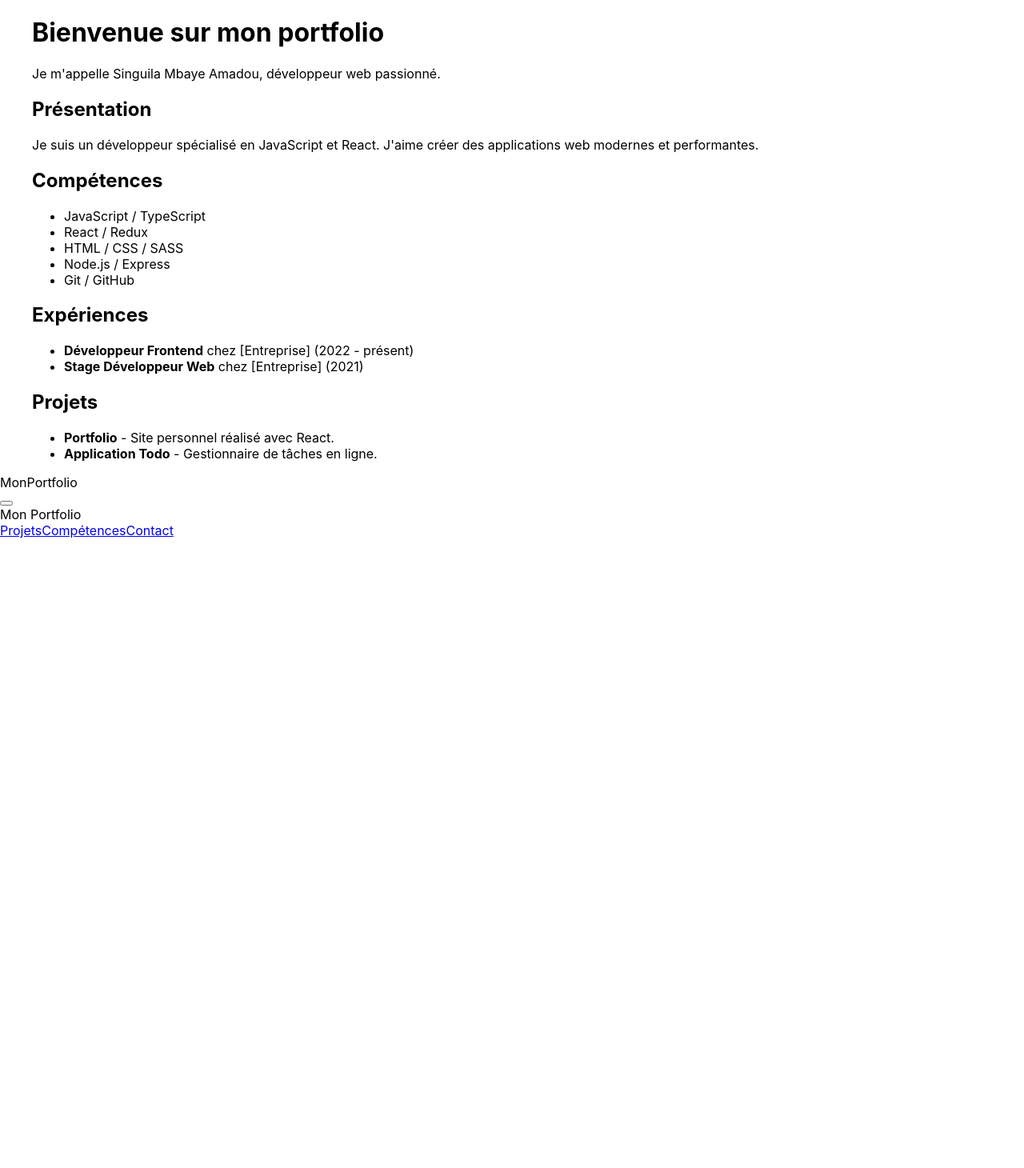
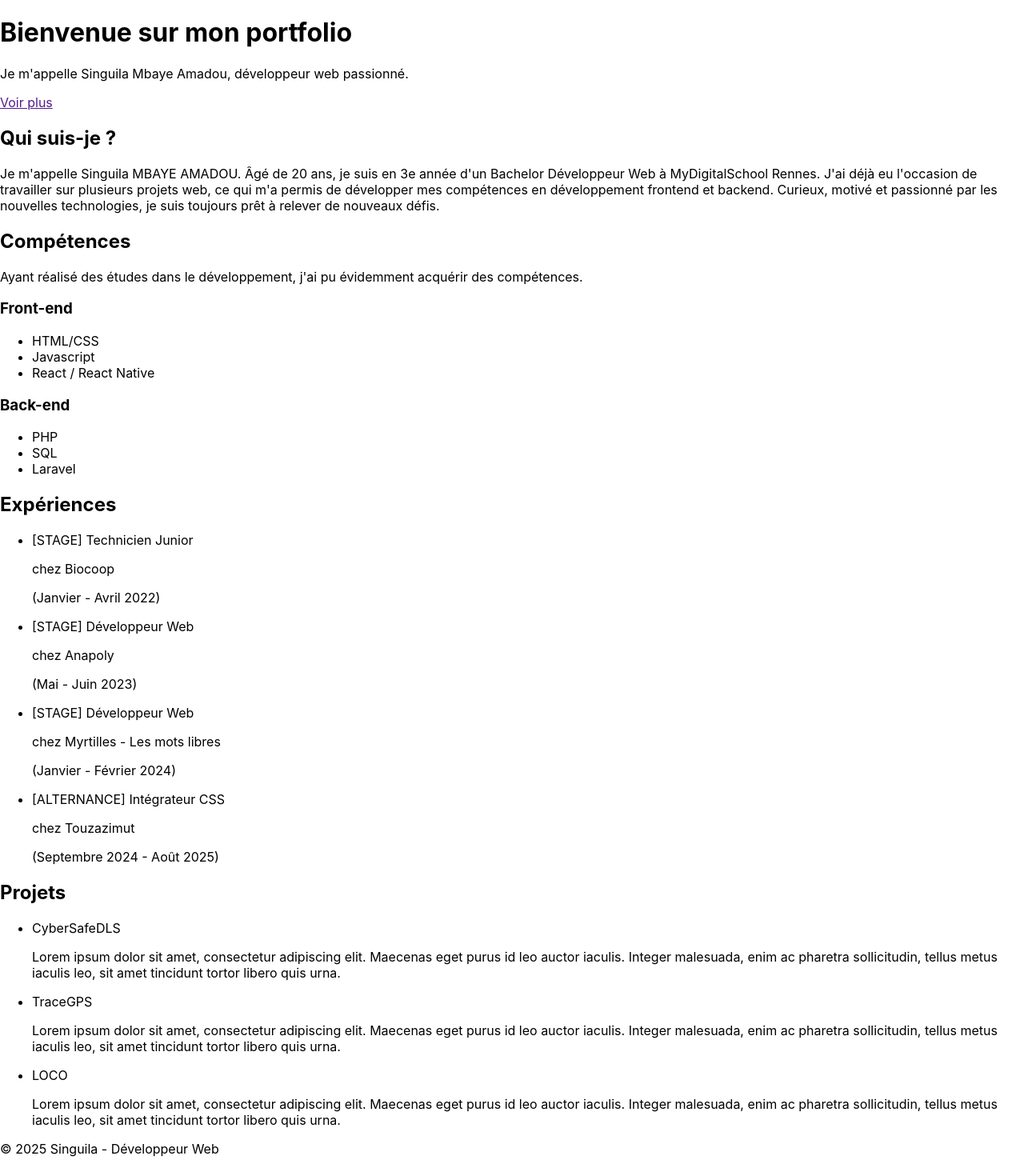
Before and after one commit to Singuila01/portfolio, a React (Create React App) app: page / in a window 1280 px wide. Shown: the top 1460 px of the page at 80% size. Before the commit the page ends 800 px from the top, so only its background shows below. Built offline with nearby package versions, Linux system fonts and the light colour scheme.

Commit message:
Modif du CSS

```diff
--- a/src/pages/Accueil.js
+++ b/src/pages/Accueil.js
@@ -1,56 +1,93 @@
 import React from 'react';
+import Footer from '../Footer'
 import '../styles.css'
 
 const Accueil = () => (
-    <div className='container'>
+    <div className='section'>
+        <div className='content-header'>
             <header>
                 <h1>Bienvenue sur mon portfolio</h1>
                 <p>Je m'appelle Singuila Mbaye Amadou, développeur web passionné.</p>
+                <a href='' className='button'>Voir plus</a>
             </header>
-
+        </div>
+        <div className='main'>
+            <div className='profile image before'>
                 <div>
-            <div>
-                <h2>Présentation</h2>
+                    <h2>Qui suis-je ?</h2>
                     <p>
-                    Je suis un développeur spécialisé en JavaScript et React. J'aime créer des applications web modernes et performantes.
+                        Je m'appelle <span>Singuila MBAYE AMADOU</span>. Âgé de 20 ans, je suis en 3e année d'un Bachelor Développeur Web à MyDigitalSchool Rennes. J'ai déjà eu l'occasion de travailler sur plusieurs projets web, ce qui m'a permis de développer mes compétences en développement frontend et backend. Curieux, motivé et passionné par les nouvelles technologies, je suis toujours prêt à relever de nouveaux défis.
                     </p>
                 </div>
-
+            </div>
+            <div id="skills" className='skills color before'>
+                <h2>Compétences</h2>
+                <p>Ayant réalisé des études dans le développement, j'ai pu évidemment acquérir des compétences.</p>
+                <div className='under-skills'>
                     <div>
-                <h2>Compétences</h2>
+                        <h3>Front-end</h3>
                         <ul>
-                    <li>JavaScript / TypeScript</li>
-                    <li>React / Redux</li>
-                    <li>HTML / CSS / SASS</li>
-                    <li>Node.js / Express</li>
-                    <li>Git / GitHub</li>
+                            <li>HTML/CSS</li>
+                            <li>Javascript</li>
+                            <li>React / React Native</li>
                         </ul>
                     </div>
+                    <div>
+                        <h3>Back-end</h3>
+                        <ul>
+                            <li>PHP</li>
+                            <li>SQL</li>
+                            <li>Laravel</li>
+                        </ul>
+                    </div>
+                </div>
+            </div>
 
-            <div>
+            <div id="experiences" className='experience color before'>
                 <h2>Expériences</h2>
                 <ul>
                     <li>
-                        <strong>Développeur Frontend</strong> chez [Entreprise] (2022 - présent)
+                        <p><span>[STAGE] Technicien Junior</span></p>
+                        <p>chez <span>Biocoop</span></p>
+                        <p>(Janvier - Avril 2022)</p>
                     </li>
                     <li>
-                        <strong>Stage Développeur Web</strong> chez [Entreprise] (2021)
+                        <p><span>[STAGE] Développeur Web</span></p>
+                        <p>chez <span>Anapoly</span></p>
+                        <p>(Mai - Juin 2023)</p>
+                    </li>
+                    <li>
+                        <p><span>[STAGE] Développeur Web</span></p>
+                        <p>chez <span>Myrtilles - Les mots libres</span></p>
+                        <p>(Janvier - Février 2024)</p>
+                    </li>
+                    <li>
+                        <p><span>[ALTERNANCE] Intégrateur CSS</span></p>
+                        <p>chez <span>Touzazimut</span></p>
+                        <p>(Septembre 2024 - Août 2025)</p>
                     </li>
                 </ul>
             </div>
 
-            <div>
+            <div id className='projects color before'>
                 <h2>Projets</h2>
                 <ul>
                     <li>
-                        <strong>Portfolio</strong> - Site personnel réalisé avec React.
+                        <p><span>CyberSafeDLS</span></p>
+                        <p>Lorem ipsum dolor sit amet, consectetur adipiscing elit. Maecenas eget purus id leo auctor iaculis. Integer malesuada, enim ac pharetra sollicitudin, tellus metus iaculis leo, sit amet tincidunt tortor libero quis urna.</p>
                     </li>
                     <li>
-                        <strong>Application Todo</strong> - Gestionnaire de tâches en ligne.
+                        <p><span>TraceGPS</span></p>
+                        <p>Lorem ipsum dolor sit amet, consectetur adipiscing elit. Maecenas eget purus id leo auctor iaculis. Integer malesuada, enim ac pharetra sollicitudin, tellus metus iaculis leo, sit amet tincidunt tortor libero quis urna.</p>
+                    </li>
+                    <li>
+                        <p><span>LOCO</span></p>
+                        <p>Lorem ipsum dolor sit amet, consectetur adipiscing elit. Maecenas eget purus id leo auctor iaculis. Integer malesuada, enim ac pharetra sollicitudin, tellus metus iaculis leo, sit amet tincidunt tortor libero quis urna.</p>
                     </li>
                 </ul>
             </div>
 
+            <Footer />
         </div>
     </div>
 );
```
Lines whose indentation alone changed are shown as unchanged.
